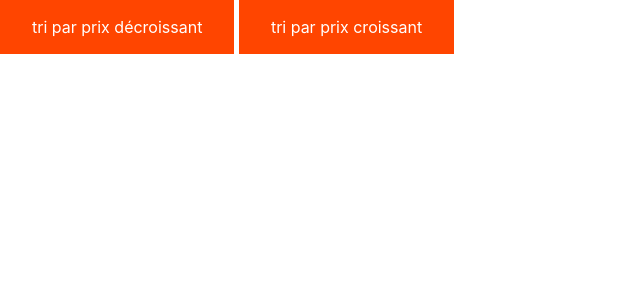
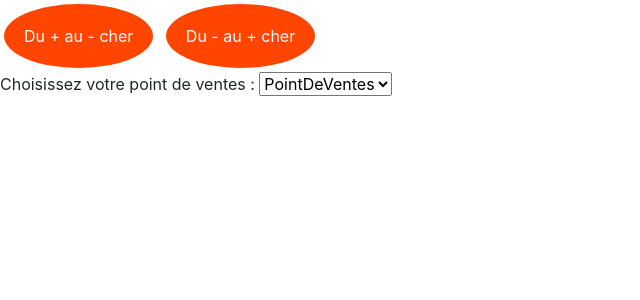
Before and after one commit to dorianfabry/PHPgpr, a PHP site: page /view/produit.view.php in a window 1280 px wide. Shown: the part 56-356 px from the top of the page, without its empty margins (0-640 px from the left). Run offline with PHP 8.4, Linux system fonts and the light colour scheme; the template is opened without the code that fills it, so the values that code supplies are empty.

```diff
--- a/Site/view/produit.view.css
+++ b/Site/view/produit.view.css
@@ -28,17 +28,17 @@ text-decoration: none;
 }
 .button{
   border :none;
-  padding: 15px 32px;
+  padding: 20px;
+  margin: 4px;
+  border-radius: 50%;
   text-align: center;
   text-decoration: none;
   background-color: #FF4500;
   color: white;
+  display: inline-block;
 }
-input{
-  border :none;
-  padding: 15px 32px;
-  text-align: center;
-  text-decoration: none;
-  background-color: #FF4500;
-  color: white;
+.button:hover{
+  color: #FF4500;
+  background-color:white;
+  border: 0.5px solid #FF4500;
 }
--- a/Site/view/produit.view.php
+++ b/Site/view/produit.view.php
@@ -41,9 +41,17 @@
       </ul>
     </nav>
     <fieldset>
-        <input type=button onclick=window.location.href='produit.ctrl.php?valeur=<?=$typeaafficher?>&element=type&tri=prixdecroissant'; value='tri par prix décroissant' />
-        <input type=button onclick=window.location.href='produit.ctrl.php?valeur=<?=$typeaafficher?>&element=type&tri=prixcroissant'; value='tri par prix croissant' />
+        <button class="button button1" onclick=window.location.href='produit.ctrl.php?valeur=<?=$typeaafficher?>&element=type&tri=prixdecroissant'>Du + au - cher</button>
+        <button class="button button2" onclick=window.location.href='produit.ctrl.php?valeur=<?=$typeaafficher?>&element=type&tri=prixcroissant'>Du - au + cher</button>
     </fieldset>
+    <form class="" action="index.html" method="post">
+      <label for="">Choisissez votre point de ventes : </label>
+      <select name="pdv" onChange="location.href=''+this.options[this.selectedIndex].value+'.php';">
+           <option>PointDeVentes</option>
+           <option value="produit.ctrl">Orange</option>
+           <option value="produit.ctrl">LDLC</option>
+      </select>
+    </form>
 
     <div class="produits">
     <?php
```
